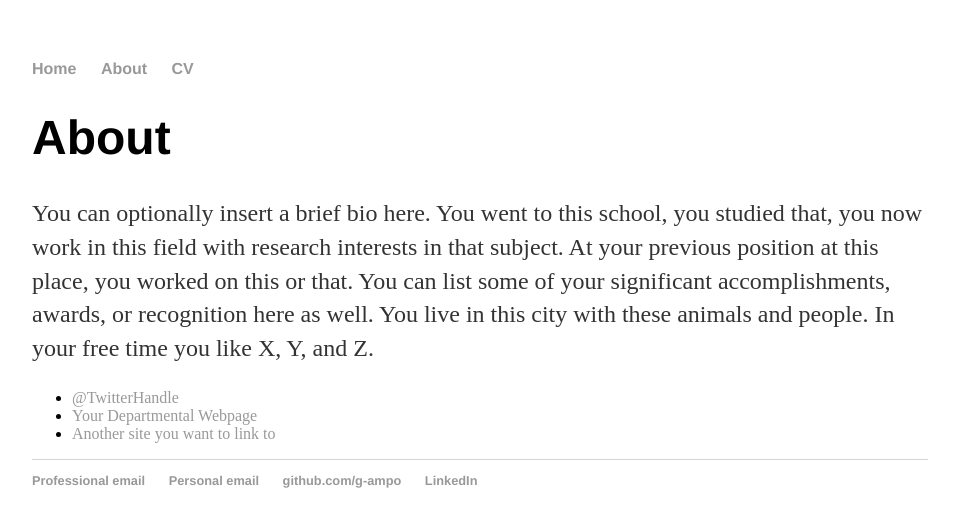
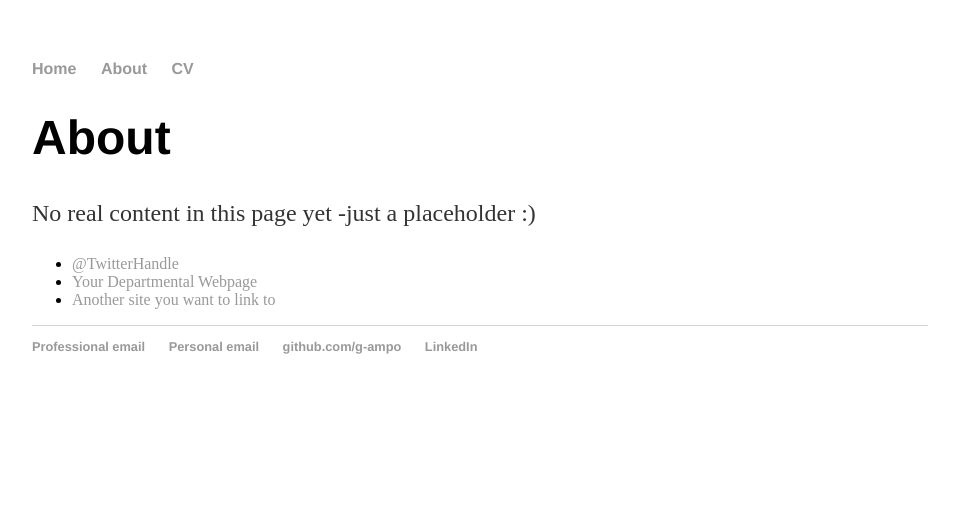
Before and after one commit to g-ampo/g-ampo.github.io, a Jekyll site: the page built from about/index.html, in a window 1280 px wide. Shown: the top 527 px of the page, without its empty margins (160-1119 px from the left). Built offline with Jekyll 4.4.1, drawn with Linux system fonts in a browser that asks for light colours.

Commit message:
Update index.html

```diff
--- a/about/index.html
+++ b/about/index.html
@@ -5,7 +5,7 @@
 
 		<div class="about">
 			<h1>About</h1>
-			<p>You can optionally insert a brief bio here. You went to this school, you studied that, you now work in this field with research interests in that subject. At your previous position at this place, you worked on this or that. You can list some of your significant accomplishments, awards, or recognition here as well. You live in this city with these animals and people. In your free time you like X, Y, and Z.</p>
+			<p>No real content in this page yet -just a placeholder :)</p>
 
 			<ul class="contacts">
 				<li><a href="#">@TwitterHandle</a></li>
```
